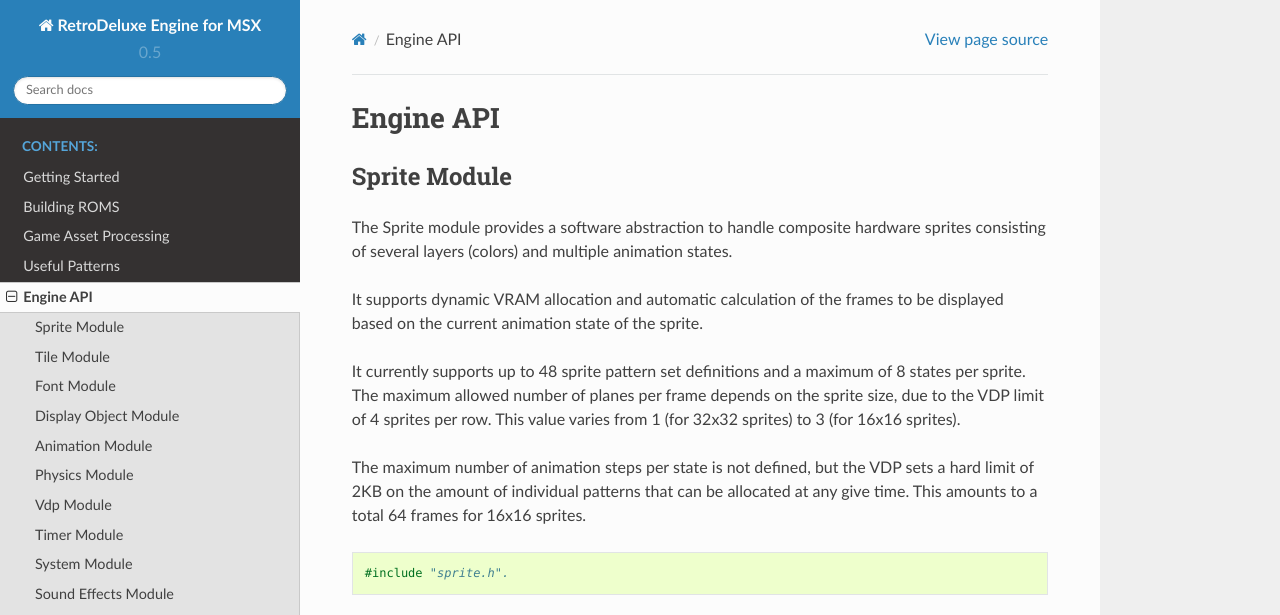
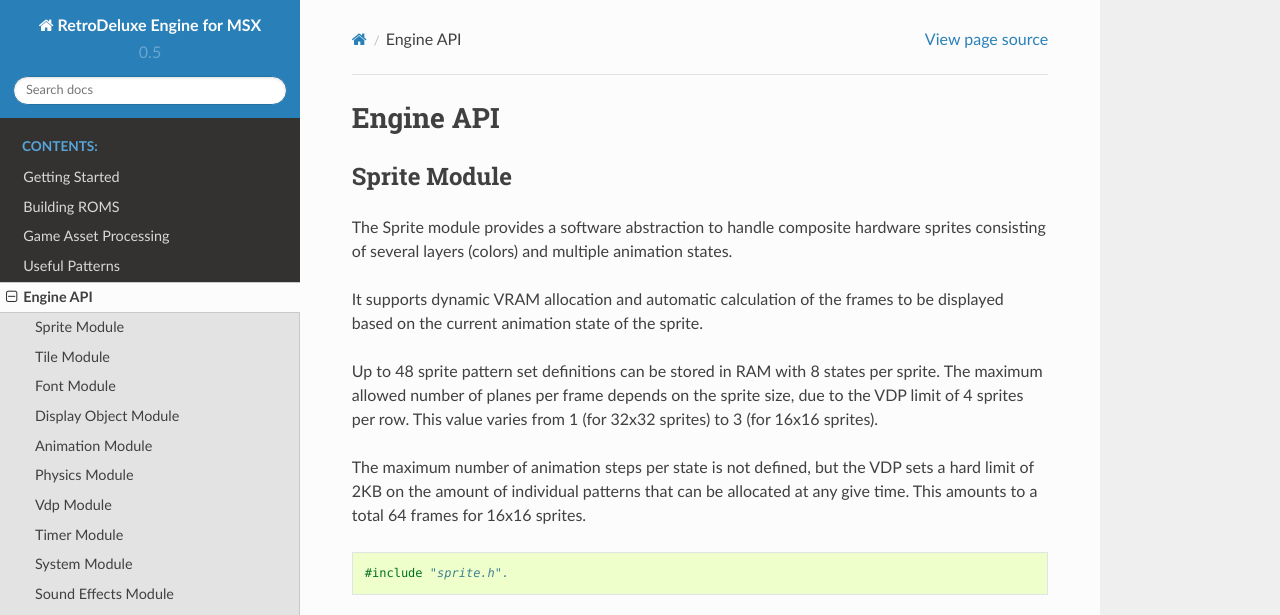
Before and after one commit to retrodeluxe/rlengine-msx, a Sphinx documentation site: the page built from docs/source/api.rst, in a window 1280 px wide and 900 px high, cut to the strip 0-615 px from the top of the window. Built offline with Sphinx 7.4.7 and the Read the Docs theme 2.0.0, drawn with Linux system fonts in a browser that asks for light colours.

Commit message:
doc: improve spr documentation

```diff
--- a/docs/source/api.rst
+++ b/docs/source/api.rst
@@ -10,7 +10,7 @@ sprites consisting of several layers (colors) and multiple animation states.
 It supports dynamic VRAM allocation and automatic calculation of the frames to
 be displayed based on the current animation state of the sprite.
 
-It currently supports up to 48 sprite pattern set definitions and a maximum of 8 states
+Up to 48 sprite pattern set definitions can be stored in RAM with 8 states
 per sprite. The maximum allowed number of planes per frame depends on the sprite size,
 due to the VDP limit of 4 sprites per row. This value varies from 1 (for 32x32 sprites)
 to 3 (for 16x16 sprites).
@@ -22,7 +22,6 @@ This amounts to a total 64 frames for 16x16 sprites.
 .. code-block:: c
 
    #include "sprite.h".
-
 
 .. c:autodoc:: ../../engine/include/sprite.h
 .. c:autodoc:: ../../engine/spr.c
```
Also changed, not shown: 1 other file.
